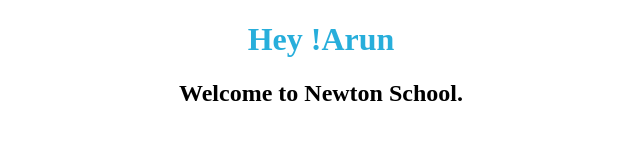
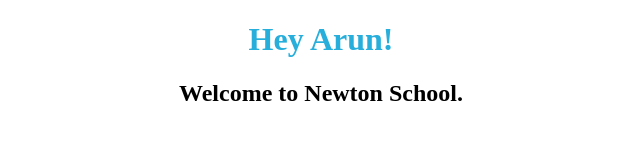
Before and after one commit to arun436/React-Assignment-5---Greetings-with-Props, a React app: page / in a window 1280 px wide. Shown: the top 160 px of the page, without its empty margins (319-959 px from the left). Built offline with nearby package versions, Linux system fonts and the light colour scheme.

Commit message:
Added ! at last

```diff
--- a/src/components/Welcome.js
+++ b/src/components/Welcome.js
@@ -1,11 +1,11 @@
 // write code for Welcome component here
 import React from 'react';
-// import App from './App';
+import App from './App';
 
 const Welcome = (props) => {
     return (
         <div>
-            <h1>Hey !{props.name}</h1>
+            <h1>Hey {props.name}!</h1>
             <h2>Welcome to Newton School.</h2>
         </div>
     );
```
